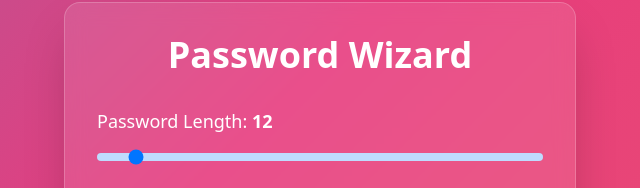
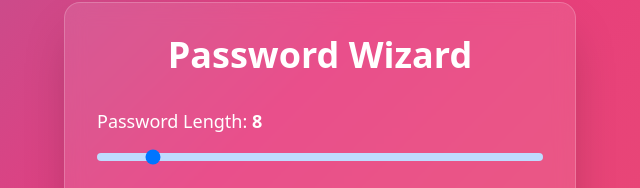
Before and after one commit to Wizard780/bookish-robot, a plain HTML site: page index.html in a window 1280 px wide. Shown: the part 91-279 px from the top of the page, 320-960 px from the left. Drawn offline with nearby package versions, Linux system fonts and the light colour scheme.

Commit message:
Update index.html

```diff
--- a/index.html
+++ b/index.html
@@ -65,9 +65,9 @@
         <form id="passwordForm" class="space-y-6">
             <div>
                 <label for="passwordLength" class="block text-lg font-medium mb-2 text-white">
-                    Password Length: <span id="passwordLengthValue" class="font-bold">12</span>
+                    Password Length: <span id="passwordLengthValue" class="font-bold">8</span>
                 </label>
-                <input type="range" id="passwordLength" name="passwordLength" value="12" min="8" max="64"
+                <input type="range" id="passwordLength" name="passwordLength" value="8" min="1" max="64"
                        class="w-full h-2 bg-blue-200 rounded-lg appearance-none cursor-pointer" />
             </div>
             <div class="space-y-4">
```
